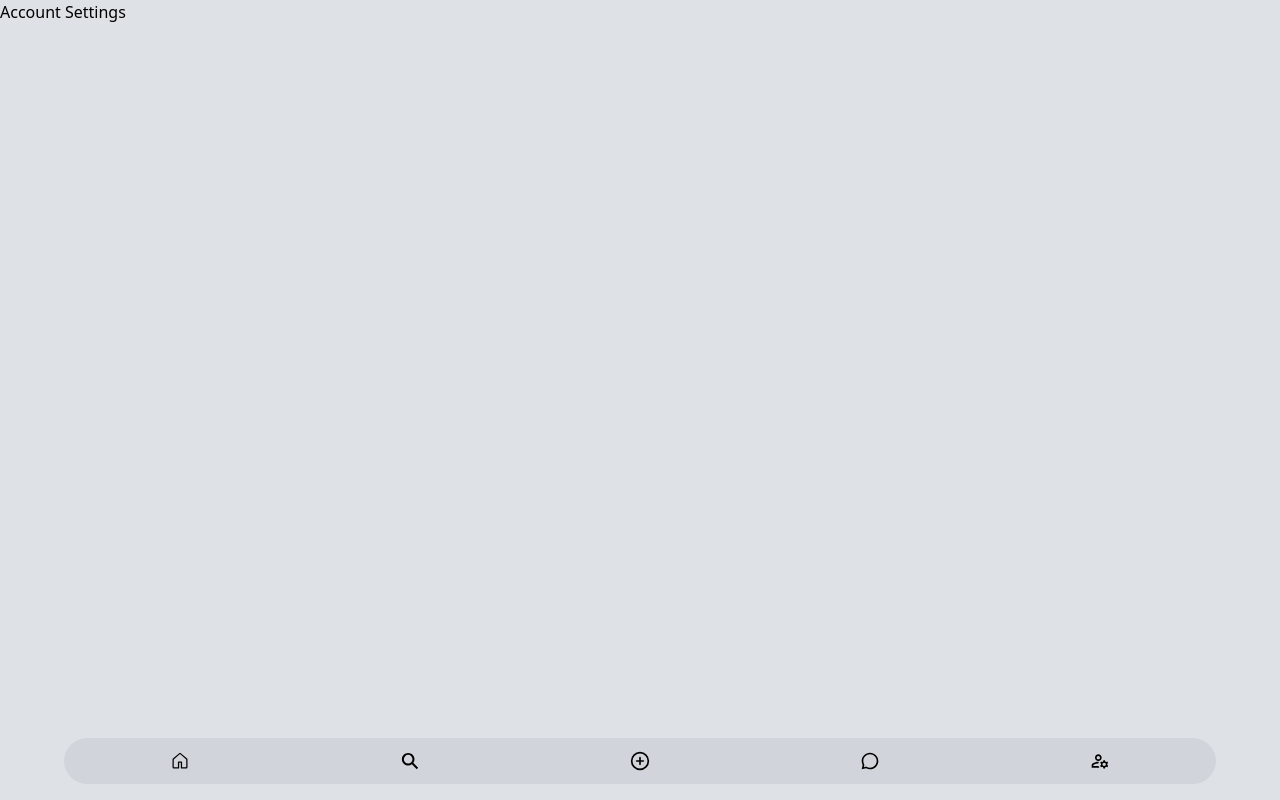
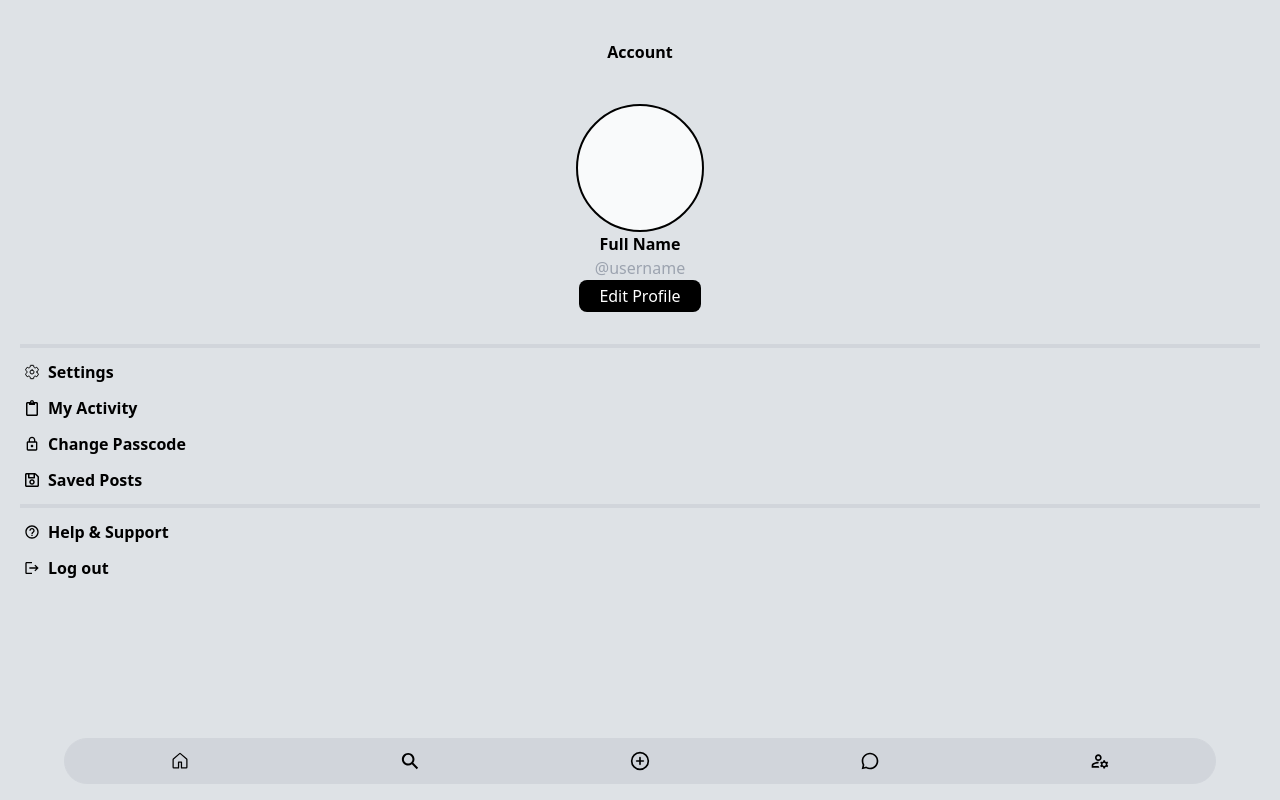
Before and after one commit to girimohit/prasaran-react, a React (Create React App) app: page /account-settings in a window 1280 px wide. Built offline with nearby package versions, Linux system fonts and the light colour scheme; no server answers.

Commit message:
Add Account settings screen and edit profile page

```diff
--- a/src/screens/account_setting.jsx
+++ b/src/screens/account_setting.jsx
@@ -19,7 +19,50 @@ const SettingOptions = ({ option_name, IconComponent }) => {
 const AccountSettingScreen = () => {
   return (
     <>
-      <p>Account Settings</p>
+      <div className="mb-8 flex flex-col items-center justify-center">
+        <h2 className="my-10 text-center font-bold">Account</h2>
+        <div className="h-32 w-32 rounded-full border-2 border-black bg-gray-50"></div>
+        <h3 className="font-semibold">Full Name</h3>
+        <p className="text-gray-400">@username</p>
+        <button
+          className="rounded-lg bg-black px-5 py-1 text-white"
+          onClick={"/edit-profile"}
+        >
+          Edit Profile
+        </button>
+      </div>
+
+      <hr className="mx-5 my-1 h-1 border-0 bg-gray-300" />
+
+      <div id="setting-options" className="mx-6">
+        <SettingOptions
+          option_name="Settings"
+          IconComponent={<IoSettingsOutline />}
+        />
+        <SettingOptions
+          option_name="My Activity"
+          IconComponent={<FaRegClipboard />}
+        />
+        <SettingOptions
+          option_name="Change Passcode"
+          IconComponent={<MdOutlineLock />}
+        />
+        <SettingOptions
+          option_name="Saved Posts"
+          IconComponent={<FaRegSave />}
+        />
+      </div>
+
+      <hr className="mx-5 my-1 h-1 border-0 bg-gray-300" />
+
+      <div id="setting-options" className="mx-6">
+        <SettingOptions
+          option_name="Help & Support"
+          IconComponent={<MdHelpOutline />}
+        />
+        <SettingOptions option_name="Log out" IconComponent={<MdLogout />} />
+      </div>
+      <div></div>
     </>
   );
 };
--- a/src/screens/edit_profile.jsx
+++ b/src/screens/edit_profile.jsx
@@ -12,7 +12,28 @@ const EditField = ({ field_name, field_data }) => {
 const EditProfileScreen = () => {
   return (
     <>
-      <p>Edit Profie Screen</p>
+      <div className="mb-8 flex flex-col items-center justify-center">
+        <h2 className="my-10 text-center font-bold">Edit Profile</h2>
+        <div className="mb-6 h-32 w-32 rounded-full border-2 border-black bg-gray-50"></div>
+        <h3 className="font-semibold">Full Name</h3>
+        <p className="text-gray-400">@username</p>
+      </div>
+
+      <hr className="mx-5 my-1 h-1 border-0 bg-gray-300" />
+
+      <div id="setting-options" className="mx-6 grid grid-cols-2 gap-x-3">
+        <EditField field_name="Username" field_data={"username"} />
+        <EditField field_name="Gender" field_data={"Male"} />
+        <EditField field_name="Date of Birth" field_data={"12/12/1999"} />
+        <EditField field_name="Full Name" field_data={"John Wick"} />
+        <EditField field_name="Email" field_data={"johnwick@gmail.com"} />
+      </div>
+
+      <div className="fixed bottom-4 left-0 right-0 flex justify-center">
+        <button className="w-96 rounded-xl bg-black px-5 py-2 text-white">
+          Save
+        </button>
+      </div>
     </>
   );
 };
```
